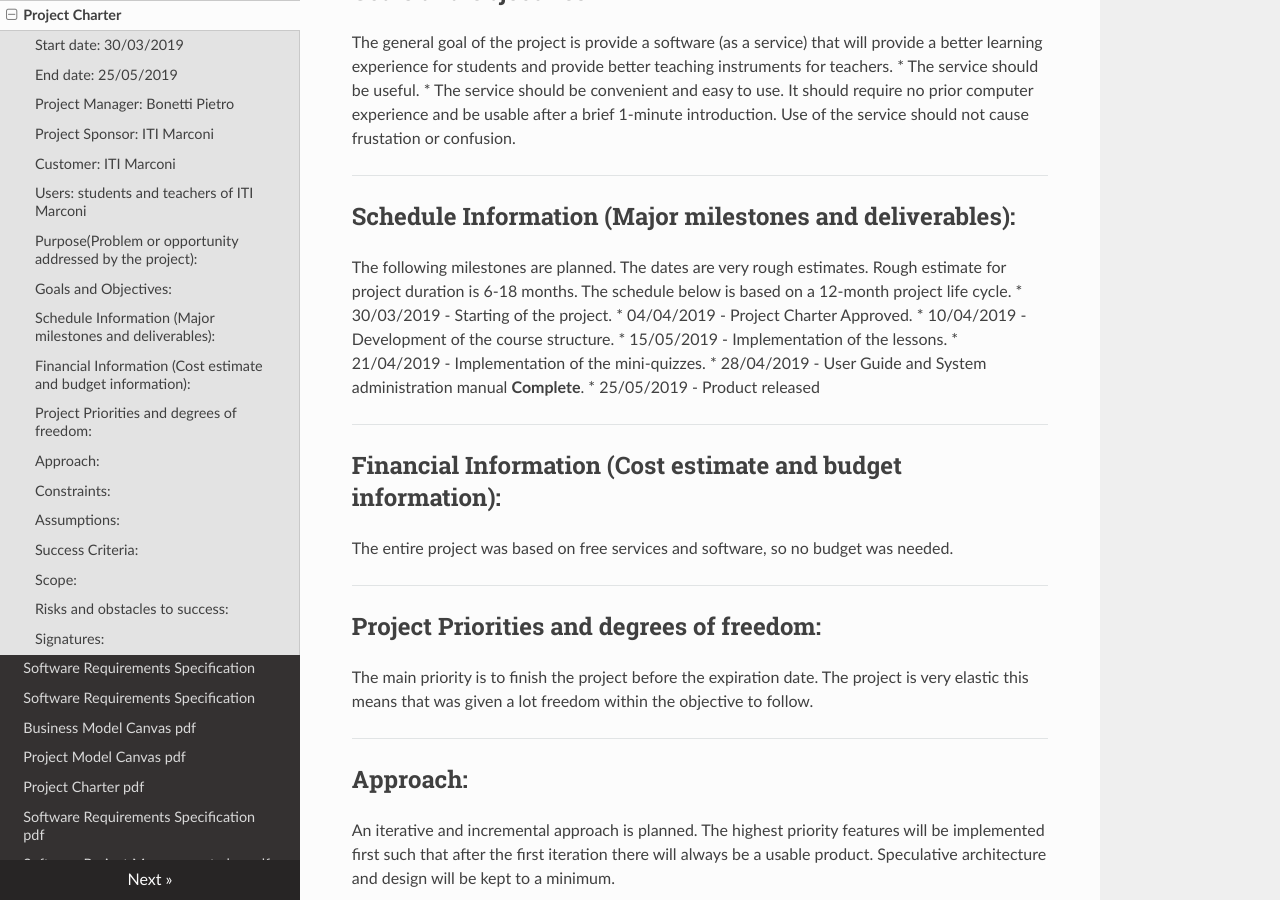
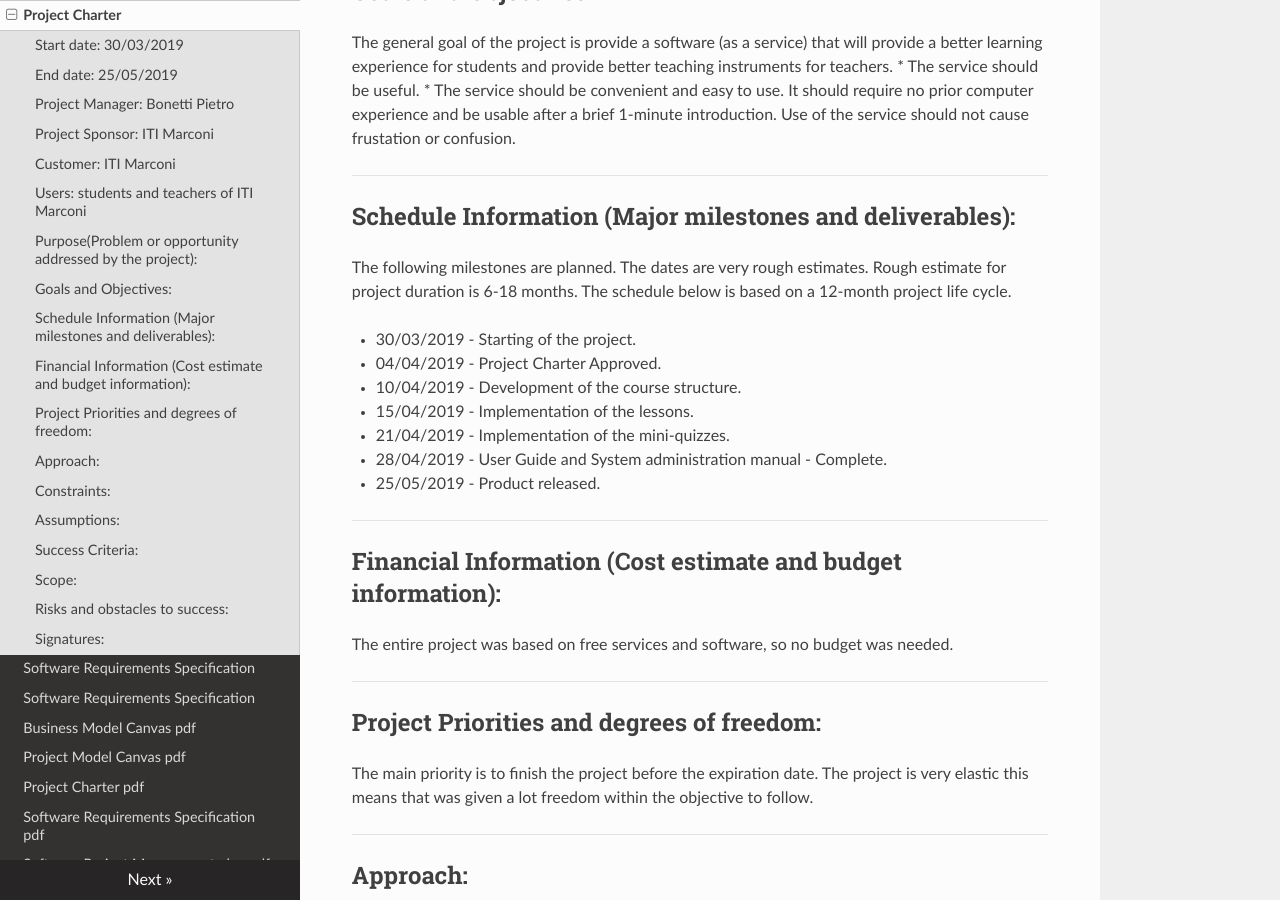
Before and after one commit to BonettiPietro/2020_5CI_team4_Bonetti, an MkDocs documentation site: the page built from docs/Project_Charter_Doc.md, in a window 1280 px wide and 900 px high, scrolled down 747 px. Built offline with MkDocs 1.6.1, drawn with Linux system fonts in a browser that asks for light colours; nearby versions of some CDN libraries.

Commit message:
update charter_doc

```diff
--- a/docs/Project_Charter_Doc.md
+++ b/docs/Project_Charter_Doc.md
@@ -5,70 +5,84 @@
 ## **Project Sponsor:** ITI Marconi
 ## **Customer:** ITI Marconi
 ## **Users:** students and teachers of ITI Marconi
+
 ------
+
 ## **Purpose(Problem or opportunity addressed by the project):**
 The purpose of this project is to provide an online platoform to be used by teachers and students of ITI Marconi.
 This platform will provide to teachers the instruments to create courses for their students to undertake them. The courses on this online platform will allow students to get a better learning of the subject.
 
 
 ------
+
 ## **Goals and Objectives:**
 The general goal of the project is provide a software (as a service) that will provide a better learning experience for students and provide better teaching instruments for teachers.
 * The service should be useful.
 * The service should be convenient and easy to use. It should require no prior computer experience and be usable after a brief 1-minute introduction. Use of the service should not cause frustation or confusion.
 
 ------
+
 ## **Schedule Information (Major milestones and deliverables):**
 The following milestones are planned. The dates are very rough estimates. Rough estimate for project duration is 6-18 months. The schedule below is based on a 12-month project life cycle.
+
 * 30/03/2019 - Starting of the project.
 * 04/04/2019 - Project Charter Approved.
 * 10/04/2019 - Development of the course structure.
-* 15/05/2019 - Implementation of the lessons.
+* 15/04/2019 - Implementation of the lessons.
 * 21/04/2019 - Implementation of the mini-quizzes.
-* 28/04/2019 - User Guide and System administration manual **Complete**.
-* 25/05/2019 - Product released
+* 28/04/2019 - User Guide and System administration manual - Complete.
+* 25/05/2019 - Product released.
 
 -------
+
 ## **Financial Information (Cost estimate and budget information):**
 The entire project was based on free services and software, so no budget was needed.
 
 
 -------
+
 ## **Project Priorities and degrees of freedom:**
 The main priority is to finish the project before the expiration date. The project is very elastic this means that was given a lot freedom within the objective to follow.
 
 -------
+
 ## **Approach:**
  An iterative and incremental approach is planned. The highest priority features will be implemented first such that after the first iteration there will always be a usable product. Speculative architecture and design will be kept to a minimum.
 
 
 -------
+
 ## **Constraints:**
 The final solution is restricted by the software and service that we had to use: MoodleCloud.
 
 
 -------
+
 ## **Assumptions:**
 We assume that once the project will be released it will be used by the majority of the ITI Marconi.
 
 
 -------
+
 ## **Success Criteria:**
 The project will be considered a success if the team delivers an operational prototype at the end of the semester with the features mentioned in the goal section above.
 The overall project will be deemed a success if the product success criteria is met by the scheduled project end date.
 
 
 ------
+
 ## **Scope:**
 As mentioned in the goals section above, the delivered product should demonstrate the ability to deliver content tailored to the user’s preferences.
 
 
 ------
+
 ## **Risks and obstacles to success:**
 At the beginning of the project, the team had little knowledge about this online platform called "MoodleCloud".
 
 
 ------
+
 ## **Signatures:**
 
 
```
Also changed, not shown: 1 other file.
